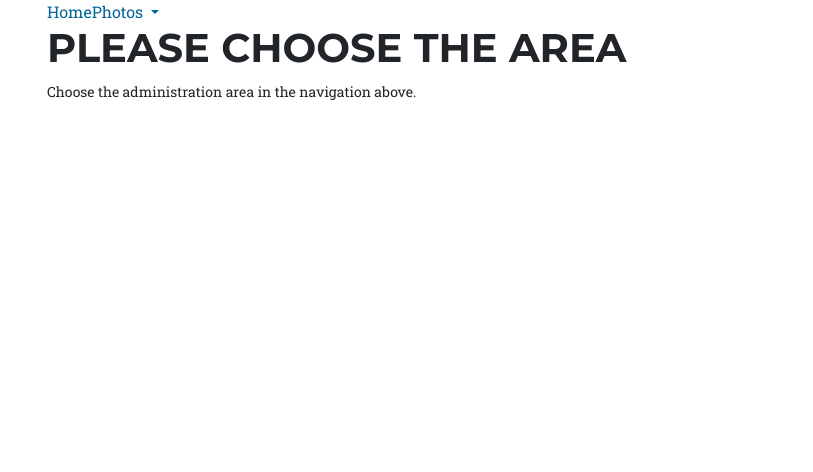
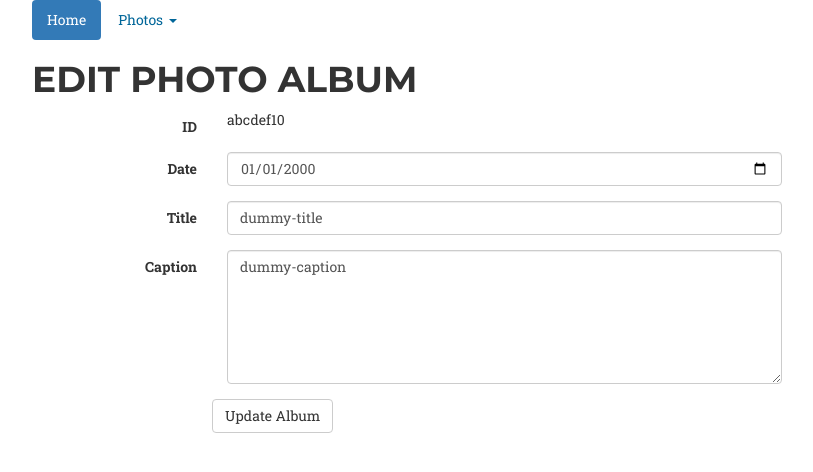
Before and after one commit to steven-cardini/ch.cardini.steven.www, a PHP site: page /admin?action=edit-album&id=abcdef10 in a window 1280 px wide. Shown: the top 472 px of the page, without its empty margins (38-851 px from the left). Run offline with PHP 8.4, Linux system fonts and the light colour scheme; some libraries are stand-ins or nearby versions; some web fonts are replaced.

Commit message:
added functionality to edit photo album metadata

```diff
--- a/admin.php
+++ b/admin.php
@@ -51,17 +51,17 @@ spl_autoload_register('loadClass');
   <li role="presentation" class="dropdown">
     <a href="#" class="dropdown-toggle" data-toggle="dropdown" role="button" aria-haspopup="true" aria-expanded="false"> Photos <span class="caret"></span> </a>
     <ul class="dropdown-menu">
-      <li><a href="?area=add-album">Add Album</a></li>
-      <li><a href="?area=edit-album">Edit Album</a></li>
+      <li><a href="?action=list-albums">List Albums</a></li>
+      <li><a href="?action=add-album">Add Album</a></li>
     </ul>
   </li>
 </ul>
 
 <?php
-if (isset($_GET['area']) && file_exists(PAGE_DIR."admin/{$_GET['area']}.php")) {
-  require_once(PAGE_DIR."admin/{$_GET['area']}.php");
+if (isset($_GET['action']) && file_exists(PAGE_DIR."admin/{$_GET['action']}.php")) {
+  require_once(PAGE_DIR."admin/{$_GET['action']}.php");
 } else {
-  echo '<h1>Please choose the area</h1><p>Choose the administration area in the navigation above.</p>';
+  echo '<h1>Please choose the action</h1><p>Choose the administration action in the navigation above.</p>';
 }
 ?>
 
--- a/pages/admin/edit-album.php
+++ b/pages/admin/edit-album.php
@@ -1,17 +1,18 @@
   <h1>Edit Photo Album</h1>
 
   <?php
-  $displayForm = true;
 
   $albumCatalog = PhotoAlbumCatalog::getInstance();
   $photoAlbums = $albumCatalog->getAlbums();
 
-  // FORM WAS SUBMITTED
-  if (isset($_POST['submitted'])) {
+  if (!isset($_GET['id']))
+    exit ("ID of photo album is missing!");
 
+  $album = $albumCatalog->getAlbum($_GET['id']);
+
+  if (isset ($_POST['submitted'])) { // FORM SUBMITTED
       // validate user input server-side
       try {
-
         // ensure that user filled out all compulsory fields
         if (empty($_POST['album-date']) || empty($_POST['album-title']) || empty($_POST['album-caption'])) {
           throw new Exception ('You must fill out all fields!');
@@ -22,42 +23,55 @@
       }
 
 
-    // VALIDATION IS SUCCESSFUL
+      // validation is successful -> update album
       if (!isset($errorMessage)) {
-      $displayForm = false;
-      $albumCatalog = PhotoAlbumCatalog::getInstance();
-      $albumCatalog->addAlbum($_POST['album-date'], $_POST['album-title'], $_POST['album-caption']);
-
+        $displayTable = false;
+        $albumCatalog->updateAlbum($album->getId(), $_POST['album-date'], $_POST['album-title'], $_POST['album-caption']);
+        MessageHandler::printSuccess("The album was updated.");
       }
 
-  } // end if isset post submitted
-
-  if (isset($errorMessage)) {
-    echo '<div class="alert alert-danger" role="alert">'.$errorMessage.'</div>';
-  }
-
-  // DISPLAY FORM
-  if ($displayForm) {
-  ?>
-
-  <table class="table table-hover table-condensed">
-    <caption>Current Photo Albums</caption>
-    <thead>
-      <tr>
-        <th>ID</th>
-        <th>Title</th>
-      </tr>
-    </thead>
-    <tbody>
-    <?php
-    foreach ($photoAlbums as $photoAlbum) {
-      echo "<tr><td>{$photoAlbum->getId()}</td><td>{$photoAlbum->getTitle()}</td></tr>";
-    }
-    ?>
-    </tbody>
-  </table>
+   } // END IF FORM SUBMITTED
 
 
+   if (!isset($_POST['submitted']) || isset($errorMessage)) { // FORM NOT SUCCESSFULLY SUBMITTED
+      if (isset($errorMessage))
+        MessageHandler::printError($errorMessage);
+      ?>
+      <form class="form-horizontal js-feedback-form" role="form" method="post" action="<?php echo htmlspecialchars($_SERVER['REQUEST_URI']); ?>">
 
+        <div class="form-group album-id">
+          <label for="album-id" class="control-label col-sm-2">ID</label>
+          <div class="col-sm-6">
+            <?php echo $album->getId(); ?>
+          </div>
+        </div>
+
+        <div class="form-group album-date">
+          <label for="album-date" class="control-label col-sm-2">Date</label>
+          <div class="col-sm-6">
+            <input type="date" required="required" min="1987-01-01" max="<?php echo date('Y-m-d'); ?>" value="<?php echo $album->getAlbumDate(); ?>" class="form-control" id="album-date" name="album-date" />
+          </div>
+        </div>
+
+        <div class="form-group album-title">
+          <label for="album-title" class="control-label col-sm-2">Title</label>
+          <div class="col-sm-6">
+            <input type="text" required="required" class="form-control" id="album-title" name="album-title" value="<?php echo $album->getTitle(); ?>" />
+          </div>
+        </div>
+
+        <div class="form-group album-caption">
+          <label for="album-caption" class="control-label col-sm-2">Caption</label>
+          <div class="col-sm-6">
+            <textarea required="required" class="form-control" id="album-caption" name="album-caption" rows="6" ><?php echo $album->getCaption(); ?></textarea>
+          </div>
+        </div>
+
+        <div class="form-group">
+          <div class="col-sm-2"></div>
+          <button type="submit" class="btn btn-default" name="submitted">Update Album</button>
+        </div>
+
+      </form>
     <?php
-  } // end if display form
+  } // END IF FORM NOT SUCCESSFULLY SUBMITTED
--- a/resources/json/photo-albums.json
+++ b/resources/json/photo-albums.json
@@ -1,18 +1,23 @@
-[
-    {
-        "id": "abcdef10",
+{
+    "abcdef10": {
         "date-created": "2016-08-01 12:15:00",
         "date-album": "2000-01-01",
         "title": "dummy-title",
         "caption": "dummy-caption",
         "front-photo": "front.png"
     },
-    {
-        "id": "fb820d09",
+    "fb820d09": {
         "date-created": "2016-08-25 13:16:27",
         "date-album": "2015-09-01",
-        "title": "On the island",
-        "caption": "a relaxing week in the south",
+        "title": "On the island of Tenerife",
+        "caption": "a relaxing week in the southern part of Spain",
+        "front-photo": ""
+    },
+    "94a311e1": {
+        "date-created": "2016-08-28 12:51:51",
+        "date-album": "2016-08-28",
+        "title": "new title",
+        "caption": "sjklfjsdkljfklsj",
         "front-photo": ""
     }
-]
+}
--- /dev/null
+++ b/resources/json/photo-albums/94a311e1.json
@@ -0,0 +1,7 @@
+[
+        {
+        "file-name": "img-34534.jpg",
+        "date-captured": "2016-03-19",
+        "caption": "dummy-caption"
+        }
+       ]
--- a/resources/php/functions/photoalbum.class.php
+++ b/resources/php/functions/photoalbum.class.php
@@ -41,6 +41,14 @@ class PhotoAlbum implements JsonSerializable {
     return $this->id;
   }
 
+  public function getCreationDate() {
+    return $this->creationDate;
+  }
+
+  public function getAlbumDate() {
+    return $this->albumDate;
+  }
+
   public function getTitle() {
     return $this->title;
   }
@@ -57,7 +65,6 @@ class PhotoAlbum implements JsonSerializable {
 
   public function jsonSerialize() {
     $array = [];
-    $array['id'] = $this->id;
     $array['date-created'] = $this->creationDate;
     $array['date-album'] = $this->albumDate;
     $array['title'] = $this->title;
--- a/resources/php/functions/photoalbumcatalog.class.php
+++ b/resources/php/functions/photoalbumcatalog.class.php
@@ -12,7 +12,7 @@ class PhotoAlbumCatalog {
       $this->initializeJson();
     }
 
-    // initialize $this->albums _instance variable
+    // initialize $this->albums instance variable
     $this->loadAlbums();
   }
 
@@ -27,42 +27,56 @@ class PhotoAlbumCatalog {
     return $this->catalog;
   }
 
+  public function getAlbum($id) {
+    return $this->catalog[$id];
+  }
+
   public function addAlbum($date, $title, $caption) {
     $id = $this->generateId();
     $created = date('Y-m-d H:i:s');
-    $albumArray = array ("id" => "$id", "date-created" => "$created" , "date-album" => "$date", "title" => "$title", "caption" => "$caption", "front-photo" => "");
-    $album = new PhotoAlbum($albumArray);
-    $this->catalog[] = $album;
-    $this->saveAlbums();
+    $this->setArrayElement($id, $created, $date, $title, $caption);
   }
+
+  public function updateAlbum($id, $date, $title, $caption) {
+    $created = $this->catalog[$id]->getCreationDate();
+    $this->setArrayElement($id, $created, $date, $title, $caption);
+  }
+
+
 
 
   private function initializeJson() {
     FileFunctions::createFile(static::$json,
-      '[
-        {
-        "id": "abcdef10",
-        "date-created": "2016-08-01 12:15:00",
-        "date-album": "2000-01-01",
-        "title": "dummy-title",
-        "caption": "dummy-caption",
-        "front-photo": "front.png"
+      '{
+        "abcdef10": {
+          "date-created": "2016-08-01 12:15:00",
+          "date-album": "2000-01-01",
+          "title": "dummy-title",
+          "caption": "dummy-caption",
+          "front-photo": "front.png"
         }
-       ]');
+      }');
   }
 
   private function generateId() {
     $bytes = random_bytes(4);
     $id = bin2hex($bytes);
+    return $id;
+  }
 
-    return $id;
+  private function setArrayElement($id, $dateCreated, $dateAlbum, $title, $caption, $frontPhoto = "") {
+    $albumArray = array ("id" => "$id", "date-created" => "$dateCreated" , "date-album" => "$dateAlbum", "title" => "$title", "caption" => "$caption", "front-photo" => "$frontPhoto");
+    $album = new PhotoAlbum($albumArray);
+    $this->catalog[$id] = $album;
+    $this->saveAlbums();
   }
 
   private function loadAlbums() {
     $this->catalog = [];
     $array = FileFunctions::jsonToArray(static::$json);
-    foreach ($array as $i => $data) {
-      $this->catalog[] = new PhotoAlbum($data);
+    foreach ($array as $id => $data) {
+      $data['id'] = $id;
+      $this->catalog[$id] = new PhotoAlbum($data);
     }
   }
 
```
Also changed, not shown: pages/admin/add-album.php (+7 -12 lines), pages/admin/list-albums.php (added, +28 -0 lines), resources/json/photo-albums/60d7dcfd.json (added, +7 -0 lines), resources/json/photo-albums/6f239357.json (added, +7 -0 lines), resources/json/photo-albums/bdc925c2.json (added, +7 -0 lines), resources/php/functions/messagehandler.class.php (added, +15 -0 lines). Lines whose indentation alone changed are shown as unchanged.
